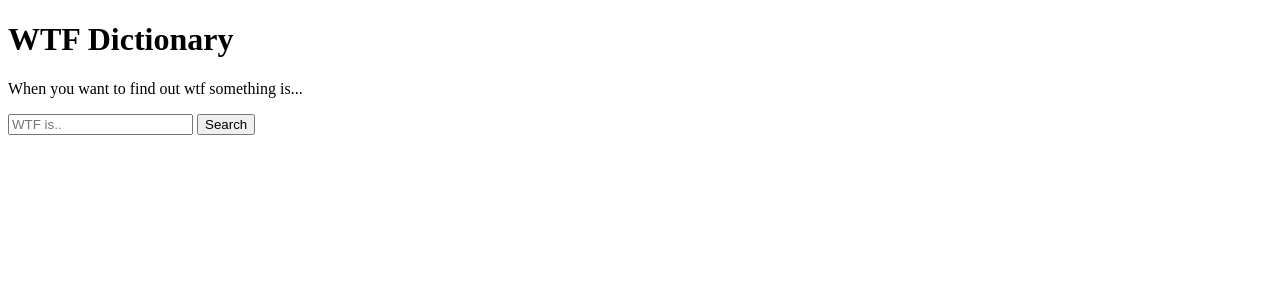
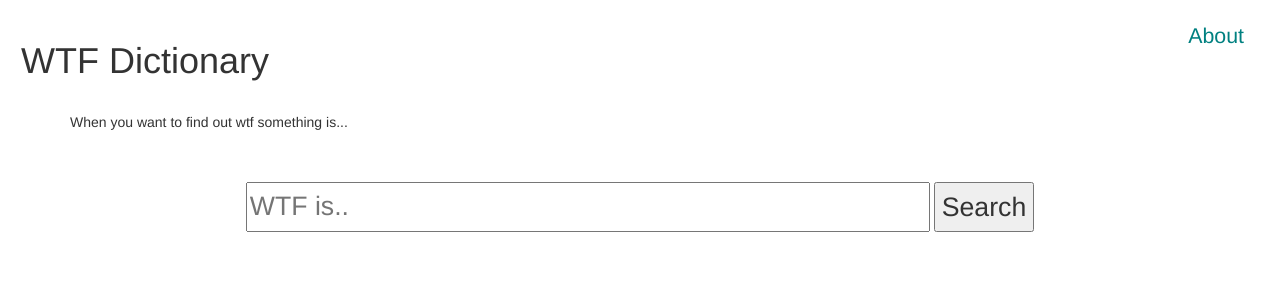
Before and after one commit to TimelyToga/wtf_is, a Django app: page / in a window 1280 px wide. Shown: the top 300 px of the page. Run offline with Django 3.2, Linux system fonts and the light colour scheme; some libraries are stand-ins or nearby versions.

Commit message:
added about page and nav bar and css to make things look good

```diff
--- a/wtf_proj/templates/base.html
+++ b/wtf_proj/templates/base.html
@@ -27,13 +27,24 @@
     <meta name="msapplication-TileImage" content="/ms-icon-144x144.png">
     <meta name="theme-color" content="#ffffff">
 
+    <link rel="stylesheet" href="https://maxcdn.bootstrapcdn.com/bootstrap/3.3.7/css/bootstrap.min.css"/>
+    <link rel="stylesheet" href="/static/css/base.css"/>
 </head>
 <body>
     <div class="navbar">
         <h1>WTF Dictionary</h1>
+
+        <ul class="navlist">
+            {% if term %}
+                <li><a href="/">Home</a></li>
+            {% endif %}
+            <li><a href="/about">About</a></li>
+        </ul>
     </div>
 
-    {% block content %}
-    {% endblock content %}
+    <div class="container">
+        {% block content %}
+        {% endblock content %}
+    </div>
 </body>
 </html>
--- a/wtf_proj/templates/home.html
+++ b/wtf_proj/templates/home.html
@@ -4,8 +4,8 @@
     <p>When you want to find out wtf something is...</p>
 
     <div id="search_block">
-        <form action="/search/">
-            <input type="text" name="search" placeholder="WTF is.."/>
+        <form action="/search/" id="m_search">
+            <input id="search_box" type="text" name="search" placeholder="WTF is.."/>
             <input type="submit" value="Search">
         </form>
     </div>
--- /dev/null
+++ b/wtf_proj/uncollected_static/css/base.css
@@ -0,0 +1,46 @@
+.navbar {
+    margin: 20px;
+}
+
+h1 {
+    display: inline-block;
+}
+
+#m_search {
+    width: 100%;
+    display: flex;
+    justify-content: center;
+}
+
+#m_search > input {
+    height: 50px;
+    font-size: 20pt;
+    margin: 40px 2px;
+}
+
+#search_box {
+    width: 60%;
+}
+
+.navlist {
+    list-style: none;
+    float: right;
+    display: inline-block;
+}
+
+.navlist > li {
+    font-size: 16pt;
+    height: 100%;
+    float: left;
+    margin: 0 15px;
+}
+
+.navlist > li > a{
+    text-decoration: none;
+    height: 100%;
+    color: teal;
+}
+
+.navlist > li:hover * {
+    color: lightseagreen;
+}
--- a/wtf_proj/wtf_proj/urls.py
+++ b/wtf_proj/wtf_proj/urls.py
@@ -22,5 +22,6 @@ urlpatterns = [
     url(r'^admin/', admin.site.urls),
     url(r'^is/([a-zA-z0-9_ ]*)', views.definition),
     url(r'^search/$', views.search),
+    url(r'^about/$', views.about),
     url(r'^$', views.home),
 ]
--- a/wtf_proj/wtf_proj/views.py
+++ b/wtf_proj/wtf_proj/views.py
@@ -13,6 +13,11 @@ WIKI_API = "https://en.wikipedia.org/w/api.php?format=json&action=query&prop=ext
 
 def home(request):
     return render(request, "home.html", context={})
+
+
+def about(request):
+    return render(request, "about.html", context={})
+
 
 
 def definition(request, term):
```
Also changed, not shown: wtf_proj/templates/about.html (added, +9 -0 lines).
